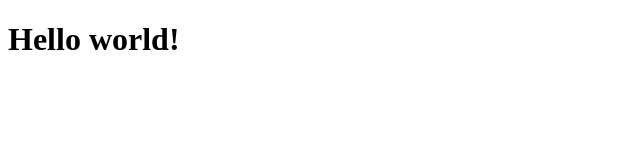
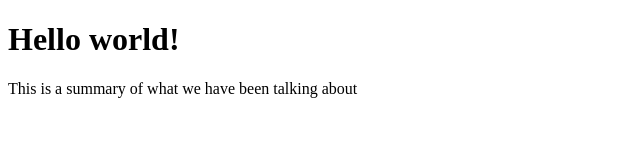
Before and after one commit to Thunderducky/my_new_repo, a plain HTML site: page index.html in a window 1280 px wide. Shown: the whole page, without its empty margins (0-640 px from the left). Drawn offline with Linux system fonts and the light colour scheme.

Commit message:
updated index.html

```diff
--- a/index.html
+++ b/index.html
@@ -8,5 +8,6 @@
 </head>
 <body>
   <h1>Hello world!</h1>
+  This is a summary of what we have been talking about
 </body>
 </html>
```
